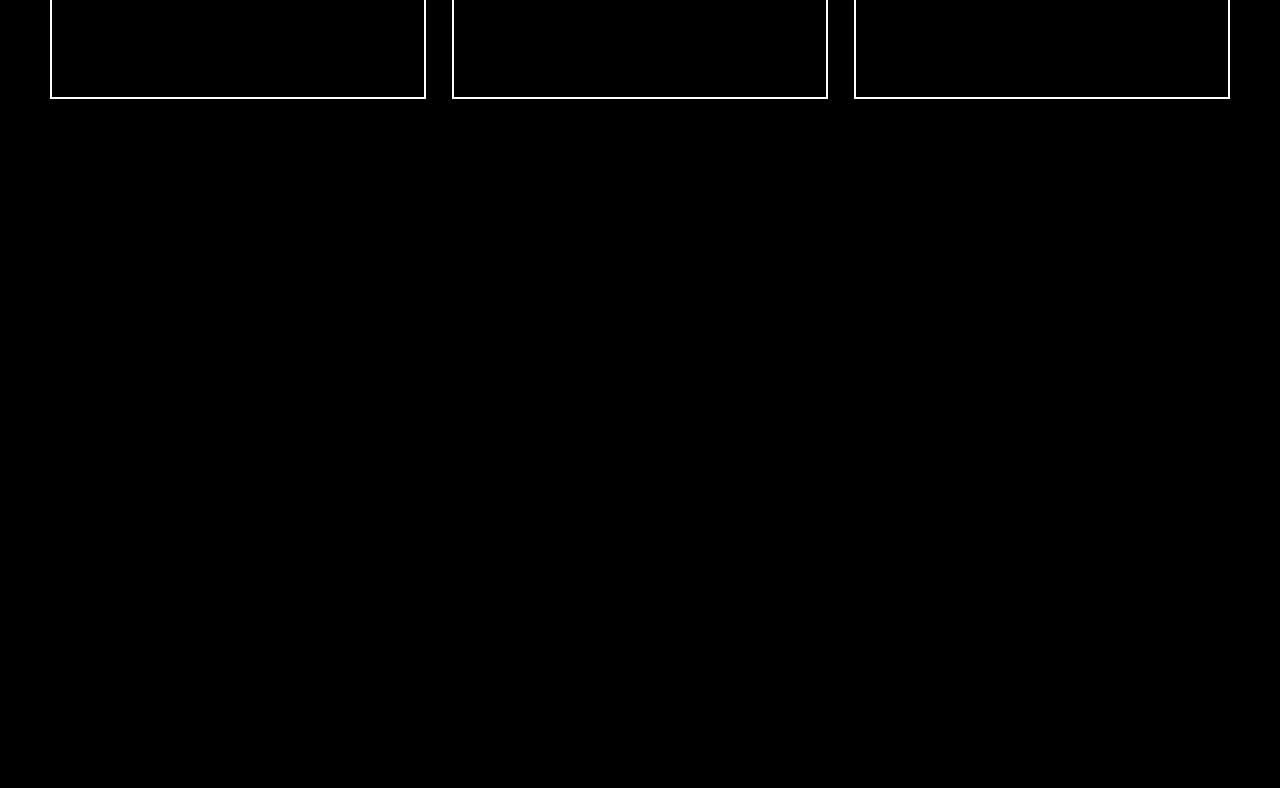
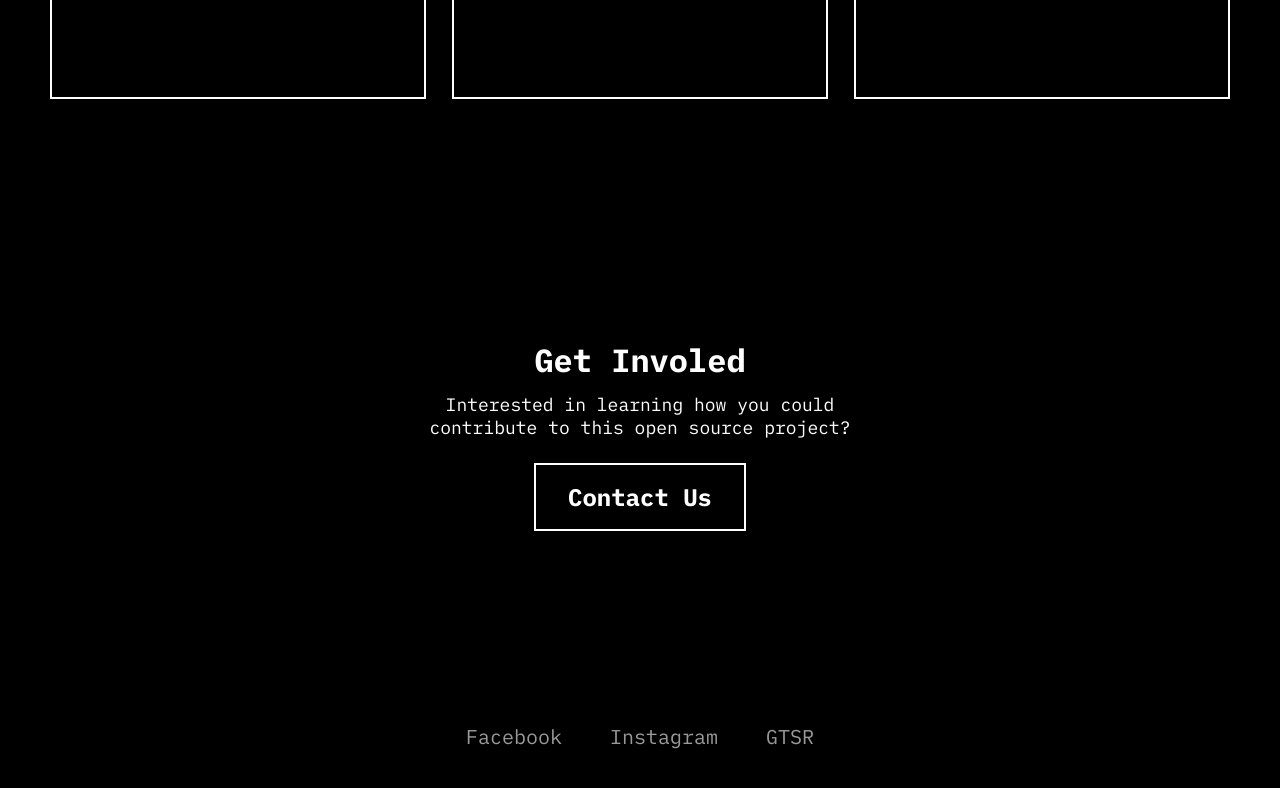
Before and after one commit to jasonxuyang/open-blimp-website, a Next.js app: page /home in a window 1280 px wide. Shown: the part 3696-4484 px from the top of the page. Before the commit the page ends 3987 px from the top, so only its background shows below. Built offline with nearby package versions, Linux system fonts and the light colour scheme; a web font is replaced by a local one.

Commit message:
add footer

```diff
--- /dev/null
+++ b/components/shared/footer.js
@@ -0,0 +1,32 @@
+import Link from "next/link";
+import styles from "../../styles/components/footer.module.scss";
+import ButtonPrimary from "./button-primary";
+
+export default function Footer() {
+  return (
+    <div className={styles.footer_wrapper}>
+      <div className={styles.footer_container}>
+        <div className={styles.footer_content_container}>
+          <h2>Get Involed</h2>
+          <p>
+            Interested in learning how you could contribute to this open source
+            project?
+          </p>
+          <ButtonPrimary linkText="Contact Us" href="/home" />
+        </div>
+
+        <div className={styles.footer_links_container}>
+          <Link href={"/home"} passHref>
+            <a className={styles.footer_link}>Facebook</a>
+          </Link>
+          <Link href={"/home"} passHref>
+            <a className={styles.footer_link}>Instagram</a>
+          </Link>
+          <Link href={"/home"} passHref>
+            <a className={styles.footer_link}>GTSR</a>
+          </Link>
+        </div>
+      </div>
+    </div>
+  );
+}
--- a/pages/_app.js
+++ b/pages/_app.js
@@ -1,6 +1,7 @@
 import "../styles/globals.scss";
 import Head from "next/head";
 import Nav from "../components/shared/nav";
+import Footer from "../components/shared/footer";
 
 function MyApp({ Component, pageProps }) {
   return (
@@ -12,6 +13,7 @@ function MyApp({ Component, pageProps }) {
       </Head>
       <Nav />
       <Component {...pageProps} />
+      <Footer />
     </>
   );
 }
--- /dev/null
+++ b/styles/components/footer.module.scss
@@ -0,0 +1,54 @@
+@import "../variables.scss";
+
+.footer_wrapper {
+  width: 100vw;
+  z-index: 1;
+  display: flex;
+  justify-content: center;
+  transition: all 0.2s ease;
+
+  .footer_container {
+    display: flex;
+    flex-direction: column;
+    width: calc($columnWidth * 12 + $columnGutter * 11);
+    align-items: center;
+    padding: $m48 $m24;
+
+    .footer_content_container {
+      display: flex;
+      flex-direction: column;
+      align-items: center;
+      text-align: center;
+      width: calc($columnWidth * 5 + $columnGutter * 4);
+      margin-bottom: $m192;
+
+      h2 {
+        margin-bottom: $m12;
+      }
+
+      p {
+        margin-bottom: $m24;
+      }
+    }
+
+    .footer_links_container {
+      display: flex;
+      flex-direction: row;
+      justify-content: center;
+      width: 100%;
+
+      a {
+        font-family: "mr";
+        font-size: 20px;
+        margin-left: $m24;
+        margin-right: $m24;
+        opacity: 0.6;
+        transition: all 0.2s ease;
+      }
+
+      a:hover {
+        opacity: 1;
+      }
+    }
+  }
+}
```
